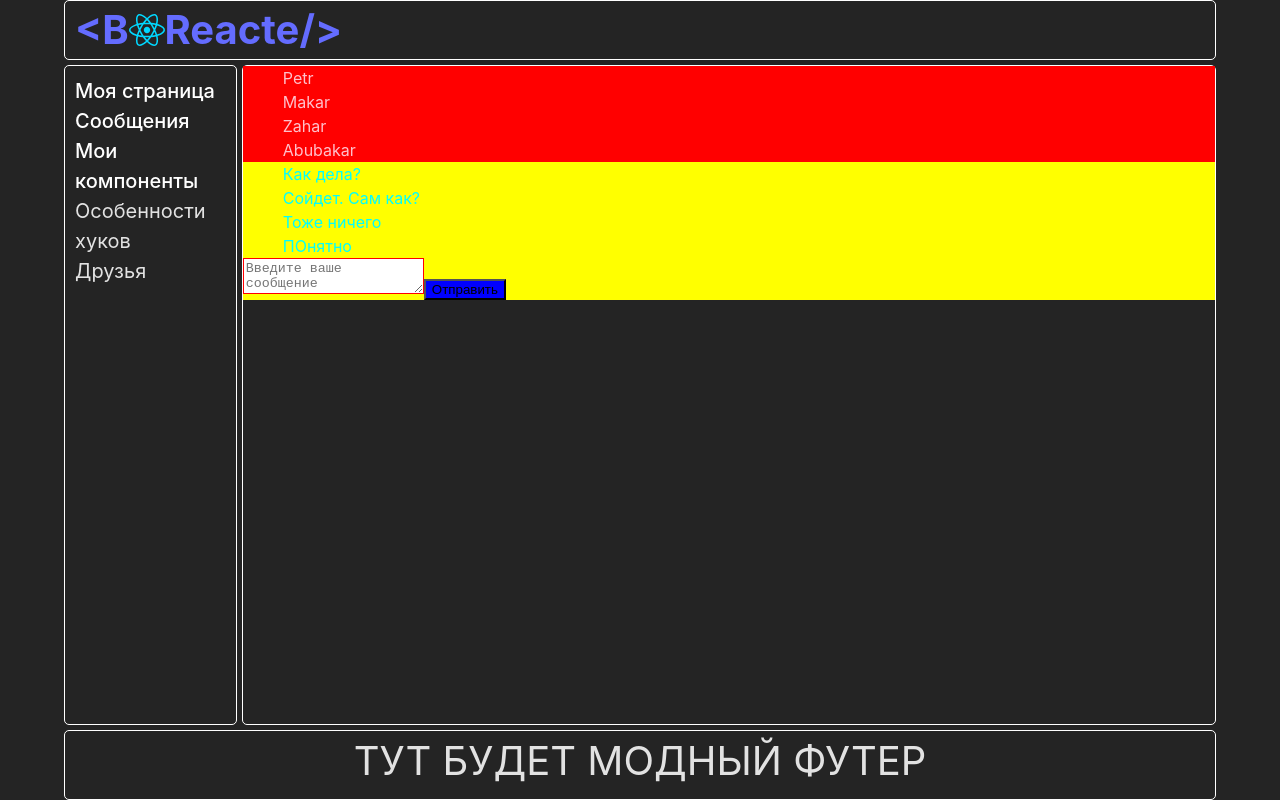
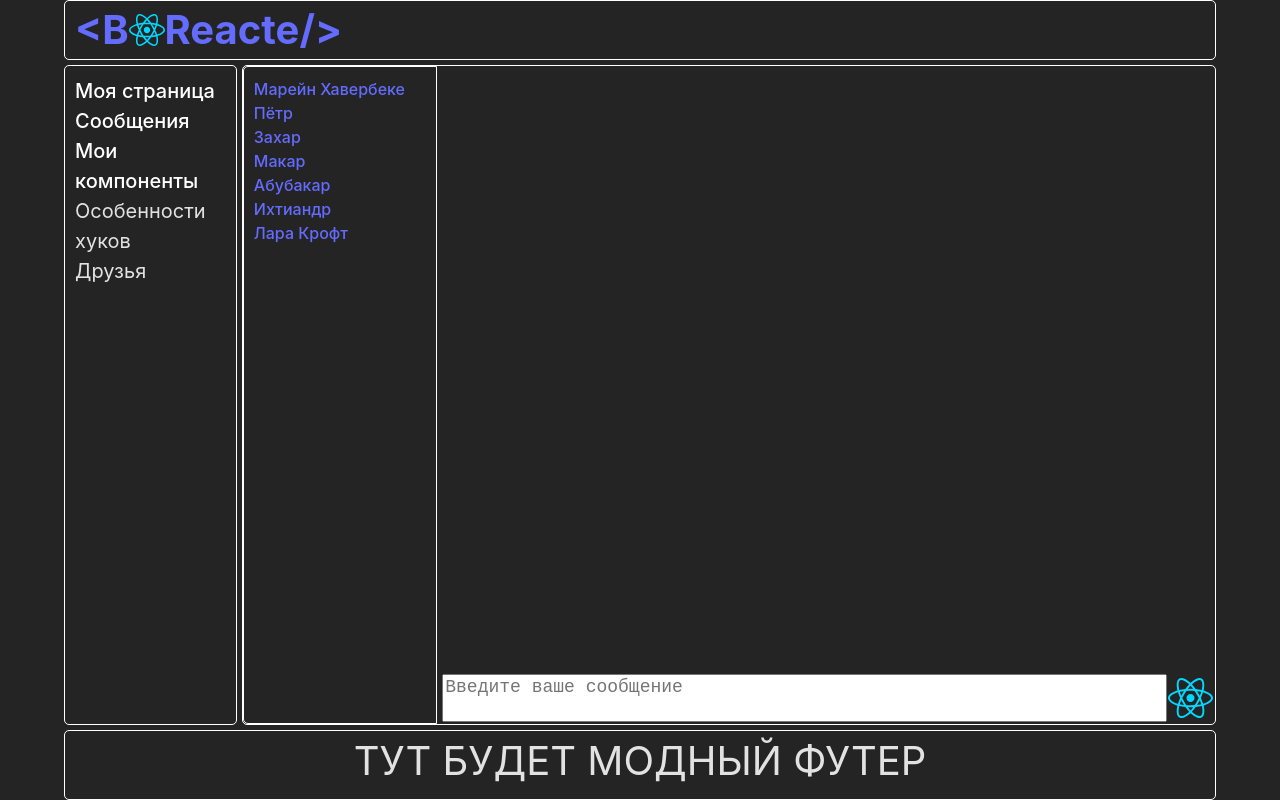
Before and after one commit to Yalanday/v-reacte, a React (Vite) app: page /dialogs in a window 1280 px wide. Built offline with nearby package versions, Linux system fonts and the light colour scheme.

Commit message:
added routind for Dialogs

```diff
--- a/src/components/app/app.jsx
+++ b/src/components/app/app.jsx
@@ -21,8 +21,8 @@ function App() {
                     <Routes>
                         <Route path='/' Component={StartPage} />
                         <Route path='/my-page' Component={MyPage} />
-                        <Route path='/dialogs' Component={Dialogs} />
-                        <Route path='/examples/*' Component={Examples} />
+                        <Route exact path='/dialogs/*' Component={Dialogs} />
+                        <Route exact path='/examples/*' Component={Examples} />
                     </Routes>
                 </StyledMain>
                 <StyledFooter>ТУТ БУДЕТ МОДНЫЙ ФУТЕР</StyledFooter>
--- a/src/components/pages/dialogs/dialogs.jsx
+++ b/src/components/pages/dialogs/dialogs.jsx
@@ -1,27 +1,42 @@
+import { Link } from 'react-router-dom';
+import PropTypes from 'prop-types';
 import {
     DialogsWrapper, DialogsList, DialogsItem, MessagesWrapper,
-    MessagesList, MessagesItem, MessageInputField, MessagesubmitButton
+    InputButtonWrapper, MessageInputField, MessagesubmitButton
 } from './style';
+import props from "/src/mocks/dialogsData";
+import RenderMessage from './messageItem';
+
+props.propTypes = {
+    id: PropTypes.number.isRequired,
+    name: PropTypes.string.isRequired,
+    message: PropTypes.string.isRequired,
+    list: PropTypes.array.isRequired
+}
+
+let dialogList = props.map(prop =>
+    <DialogsItem key={prop.id}>
+        <Link to={`/dialogs/${prop.id}`}>{prop.name}</Link>
+    </DialogsItem>
+);
 
 function Dialogs() {
+
     return (
         <DialogsWrapper>
+
             <DialogsList>
-                <DialogsItem>Petr</DialogsItem>
-                <DialogsItem>Makar</DialogsItem>
-                <DialogsItem>Zahar</DialogsItem>
-                <DialogsItem>Abubakar</DialogsItem>
+                {dialogList}
             </DialogsList>
-            <MessagesWrapper>
-                <MessagesList>
-                    <MessagesItem>Как дела?</MessagesItem>
-                    <MessagesItem>Сойдет. Сам как?</MessagesItem>
-                    <MessagesItem>Тоже ничего</MessagesItem>
-                    <MessagesItem>ПОнятно</MessagesItem>
-                </MessagesList>
+
+
+            <RenderMessage />
+
+
+            <InputButtonWrapper>
                 <MessageInputField placeholder='Введите ваше сообщение'></MessageInputField>
-                <MessagesubmitButton>Отправить</MessagesubmitButton>
-            </MessagesWrapper>
+                <MessagesubmitButton />
+            </InputButtonWrapper>
         </DialogsWrapper>
     )
 }
--- /dev/null
+++ b/src/components/pages/dialogs/messageItem.jsx
@@ -0,0 +1,30 @@
+import { MessagesItem, MessagesList, MessagesWrapper } from "./style";
+import PropTypes from 'prop-types';
+import props from "/src/mocks/dialogsData";
+import { Routes, Route } from "react-router-dom";
+
+props.propTypes = {
+    id: PropTypes.number.isRequired,
+    message: PropTypes.string.isRequired,
+    list: PropTypes.array.isRequired
+}
+
+let messages = <Routes>{props.map(item =>
+    <Route path={`/${item.id}`} key={item.id} element={<MessagesList key={item.id}>
+        {item["list"].map(child =>
+            <MessagesItem key={child.id}>
+                {child.message}
+            </MessagesItem>
+        )}
+    </MessagesList>} />
+)}</Routes>;
+
+function RenderMessage() {
+    return (
+
+       <MessagesWrapper> { messages } </MessagesWrapper>
+
+    )
+}
+
+export default RenderMessage;
--- a/src/components/pages/dialogs/style.js
+++ b/src/components/pages/dialogs/style.js
@@ -1,12 +1,25 @@
 import styled from "styled-components";
+import LogoImage from '/src/assets/react.svg';
 
 export const DialogsWrapper = styled.div`
-    background-color: red;
+    display: grid;
+    grid-template-areas:
+        "dialogs messages"
+        "dialogs input-wrapper"
+    ;
+    grid-template-rows: 1fr 8%;
+    grid-template-columns: 20% 1fr;
+    height: 100%;
+    gap: 5px;
 `;
 
 export const DialogsList = styled.ul`
+    grid-area: dialogs;
     margin: 0;
+    padding: 10px 0 0 10px;
     list-style: none;
+    border: 1px solid #ffffff;
+    border-radius: 5px 0 0 5px;
 `;
 
 export const DialogsItem = styled.li`
@@ -14,22 +27,56 @@ export const DialogsItem = styled.li`
 `;
 
 export const MessagesWrapper = styled.div`
-    background-color: yellow;
+    grid-area: messages;
+    display: flex;
+    align-items: end;
+
 `;
 
 export const MessagesList = styled.ul`
-    margin: 0;
+    margin: auto auto 10px 10px;
+    padding: 0;
     list-style: none;
+    display: flex;
+    flex-direction: column;
+    gap: 10px;
 `;
 
 export const MessagesItem = styled.li`
     color: aqua;
 `;
 
+export const InputButtonWrapper = styled.div`
+    grid-area: input-wrapper;
+    display: flex;
+    align-items: center;
+    justify-content: space-between;
+`;
+
 export const MessageInputField = styled.textarea`
-    border-color: red;
+    width: 93%;
+    height: 80%;
+    font-size: 18px;
+    resize: none;
 `;
 
 export const MessagesubmitButton = styled.button`
-    background-color: blue;
+    margin: 0 auto;
+    width: 45px;
+    height: 40px;
+    background-color: #242424;
+    background-image: url(${LogoImage});
+    background-size: cover;
+    outline: none;
+    border: none;
+    cursor: pointer;
+    transition: opacity 0.3s ease-in-out;
+
+    &:hover {
+        opacity: 0.7;
+    }
+
+    &:active {
+        opacity: 0.3;
+    }
 `;
--- /dev/null
+++ b/src/mocks/dialogsData.js
@@ -0,0 +1,153 @@
+const dialogsData = [
+    {
+        id: 1,
+        name: "Марейн Хавербеке",
+        list: [
+            {
+                id: 123,
+                message: "Привет"
+            },
+            {
+                id: 212,
+                message: "Привет"
+            },
+            {
+                id: 313,
+                message: "Че делаешь?"
+            },
+            {
+                id: 414,
+                message: "Да так ничего"
+            },
+            {
+                id: 515,
+                message: "Не понял! Ты изучил мою книгу?"
+            },
+            {
+                id: 616,
+                message: "Да..."
+            },
+            {
+                id: 717,
+                message: "Ну тогда рассажи, что там с графами из проекта про робота доставщика"
+            },
+            {
+                id: 818,
+                message: "Абонент вне зоне действия сети..."
+            },
+            {
+                id: 919,
+                message: "Эй!!! Это не телефон. Пока JS не выучишь, нам не о чем с тобой разговаривать"
+            },
+        ]
+    },
+    {
+        id: 2345,
+        name: "Пётр",
+        list: [
+            {
+                id: 121,
+                message: "Hello"
+            },
+            {
+                id: 222,
+                message: "World"
+            }
+        ]
+    },
+    {
+        id: 22,
+        name: "Захар",
+        list: [
+            {
+                id: 3231,
+                message: "Hello World"
+            },
+            {
+                id: 25648,
+                message: "И тебе не хворать"
+            }
+        ]
+    },
+    {
+        id: 333,
+        name: "Макар",
+        list: [
+            {
+                id: 4648,
+                message: "Hello"
+            },
+            {
+                id: 64587,
+                message: "World"
+            },
+            {
+                id: 4785,
+                message: "Goodbye"
+            },
+            {
+                id: 6989,
+                message: "World"
+            },
+        ]
+    },
+    {
+        id: 404,
+        name: "Абубакар",
+        list: [
+            {
+                id: 789895,
+                message: "Hello Pomidorka"
+            },
+            {
+                id: 46811136,
+                message: "World..."
+            },
+            {
+                id: 2545,
+                message: "Купи Pomidorka"
+            },
+
+        ]
+    },
+    {
+        id: 55,
+        name: "Ихтиандр",
+        list: [
+            {
+                id: 6969,
+                message: "Hello Water"
+            },
+            {
+                id: 8823,
+                message: "World"
+            },
+            {
+                id: 1114,
+                message: "No, only water"
+            },
+
+        ]
+    },
+    {
+        id: 77,
+        name: "Лара Крофт",
+        list: [
+            {
+                id: 1488,
+                message: "Hello GEYmer"
+            },
+            {
+                id: 2407,
+                message: "Gamer???"
+            },
+            {
+                id: 1109,
+                message: "No, GEYmer! ha ha ha!!!"
+            }
+
+        ]
+    },
+];
+
+export default dialogsData;
```
